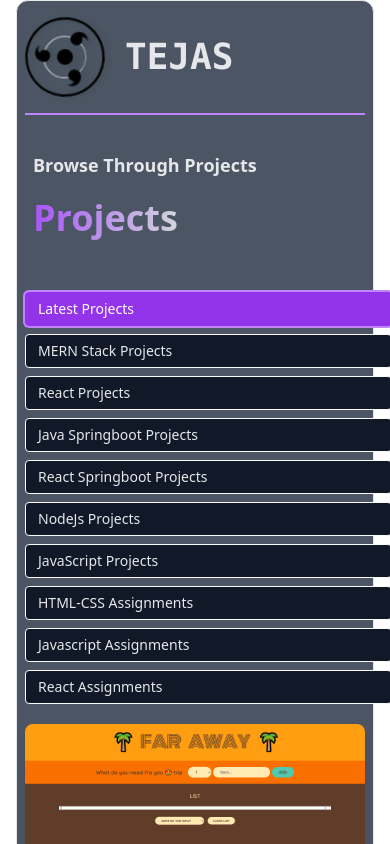
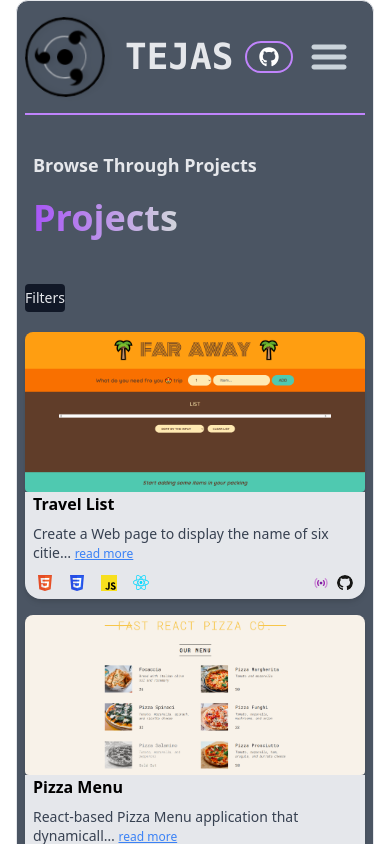
Before and after one commit to KiraCode/my-portfolio, a React (Vite) app: page /projects in a window 390 px wide. Shown: the top 844 px of the page. Built offline with nearby package versions, Linux system fonts and the light colour scheme.

Commit message:
made website responsive

```diff
--- a/src/assets/asset.js
+++ b/src/assets/asset.js
@@ -1,5 +1,7 @@
 import portfolioLogo from "./logo/portfolio-logo.png";
 import profilePic from "./logo/profile-pic.png";
+import MenuIcon from "./logo/menu-icon.svg";
+import CloseIcon from "./logo/cross_icon.png";
 import expImgWhite from "./experience/expImgWhite.svg";
 import expImgBlack from "./experience/expBlack.svg";
 
@@ -43,6 +45,8 @@ import MovieSearch from "./projects/movie-search.png";
 export const profile = {
   portfolioLogo,
   profilePic,
+  MenuIcon,
+  CloseIcon,
 };
 
 export const exp = {
@@ -163,7 +167,7 @@ export const projects = [
       },
     ],
   },
-   {
+  {
     title: "Pizza Menu",
     category: "React",
     description:
--- a/src/components/Navbar.jsx
+++ b/src/components/Navbar.jsx
@@ -1,10 +1,12 @@
-import React from "react";
+import React, { useState } from "react";
 import { profile } from "../assets/asset.js";
 import { NavLink, useNavigate } from "react-router-dom";
 import { FaGithub } from "react-icons/fa";
 
 const Navbar = () => {
   const navigate = useNavigate();
+
+  const [showMenu, setShowMenu] = useState(false);
   return (
     <div className="flex items-center justify-between text-sm py-4 mb-5 border-b-2 border-b-purple-400">
       <div
@@ -16,7 +18,9 @@ const Navbar = () => {
           src={profile.portfolioLogo}
           alt=""
         />
-        <h1 className="text-4xl sm:text-5xl font-bold uppercase font-mono text-gray-200">Tejas</h1>
+        <h1 className="text-4xl sm:text-5xl font-bold uppercase font-mono text-gray-200">
+          Tejas
+        </h1>
       </div>
       <ul className="hidden md:flex items-start gap-10 font-medium">
         <NavLink to="/">
@@ -40,13 +44,49 @@ const Navbar = () => {
         <a
           href="https://github.com/KiraCode"
           target="_blank"
-          className=" text-white px-5 py-3 font-semibold rounded-full border-2 border-purple-400 hidden md:flex items-center gap-4 "
+          className=" text-white px-3 py-1 font-semibold rounded-full border-2 border-purple-400 md:flex items-center gap-4 "
         >
           {" "}
-          GITHUB <FaGithub className="w-5 h-5" />
+          <FaGithub className="w-5 h-5" />{" "}
+          <span className="hidden md:inline">GITHUB</span>
         </a>
+        <img
+          onClick={() => setShowMenu(true)}
+          src={profile.MenuIcon}
+          className="w-10 md:hidden"
+          alt=""
+        />
+        {/* mobile menu */}
+        <div
+          className={`${
+            showMenu ? "fixed w-full" : "h-0 w-0"
+          } md:hidden right-0 top-0 bottom-0 z-20 overflow-hidden bg-gray-300 transition-all`}
+        >
+          <div className="flex items-center justify-between px-5 py-6">
+            <div className="flex items-center space-x-6">
+              <img
+                className="w-20 h-20 object-cover rounded-full"
+                src={profile.portfolioLogo}
+                alt="Logo"
+              />
+              <span className="text-black font-semibold text-4  xl tracking-wide">
+                TEJAS
+              </span>
+            </div>
+            <img className="w-7"
+              onClick={() => setShowMenu(false)}
+              src={profile.CloseIcon}
+              alt=""
+            />
+          </div>
+          <ul className="flex flex-col items-center gap-2 mt-5 px-5 text-lg font-medium">
+            <NavLink onClick={()=>setShowMenu(false)} to='/'><p>HOME</p></NavLink>
+            <NavLink onClick={()=>setShowMenu(false)} to='/projects'><p>PROJECTS</p></NavLink>
+            <NavLink onClick={()=>setShowMenu(false)} to='/about'><p>ABOUT</p></NavLink>
+            <NavLink onClick={()=>setShowMenu(false)} to='/contact'><p>CONTACT</p></NavLink>
+          </ul>
+        </div>
       </div>
-
     </div>
   );
 };
--- a/src/components/ui/Card.jsx
+++ b/src/components/ui/Card.jsx
@@ -5,19 +5,23 @@ const Card = ({ title, description, image, view, icons, category }) => {
   const maxChars = 50;
   const isLong = description.length > maxChars;
   const preview = description.slice(0, maxChars);
-
+  const [isLoading, setIsLoading] = useState(true);
   return (
     <>
       {category.includes("-Assignments") ? (
-        <div
-          className="w-full col-span-full"
-          style={{ height: "600px" }}
-        >
+        <div className="w-full col-span-full" style={{ height: "600px" }}>
+          {/* Loader */}
+          {isLoading && (
+            <div className="absolute inset-0 flex items-center justify-center bg-gray-800 text-white z-10">
+              <span className="text-lg animate-pulse">Loading...</span>
+            </div>
+          )}
           <iframe
             src={view.liveLink}
             title={title}
             className="w-full h-full"
             style={{ border: "none" }}
+            onLoad={() => setIsLoading(false)}
           ></iframe>
         </div>
       ) : (
--- a/src/index.css
+++ b/src/index.css
@@ -70,3 +70,9 @@
     transform: translateX(-50%);
   }
 }
+
+@media (max-width:740px) {
+  .active p{
+    @apply text-white bg-purple-400 p-2
+  }
+}
--- a/src/pages/Projects.jsx
+++ b/src/pages/Projects.jsx
@@ -6,8 +6,9 @@ import LineUI from "../components/ui/LineUI";
 const Projects = () => {
   const [filterProjects, setFilterProjects] = useState([]);
   const [projectCategory, setProjectCategory] = useState("");
+  const [showFilter, setShowFilter] = useState(false);
 
-  const applyFilter = (category="") => {
+  const applyFilter = (category = "") => {
     setProjectCategory(category);
     if (category) {
       setFilterProjects(
@@ -34,10 +35,20 @@ const Projects = () => {
         </div>
       </div>
       <div className="flex flex-col sm:flex-row items-start gap-5 mt-5">
-        <div className="flex flex-col gap-2 text-sm text-gray-200 mt-2">
+        <button
+          className={`py-1 px-3border rounded text-sm transition-all sm:hidden ${
+            showFilter
+              ? "bg-purple-600 text-white border-purple-600 ring-2 ring-purple-400"
+              : "bg-gray-900 text-gray-200 border-gray-400 hover:bg-gray-800 active:bg-gray-700"
+          }`}
+          onClick={() => setShowFilter((prev) => !prev)}
+        >
+          Filters
+        </button>
+        <div className={`flex-col gap-2 text-sm text-gray-200 mt-2 ${showFilter ? "flex" : "hidden sm:flex"}`}>
           <p
             onClick={() => applyFilter("")}
-            className={`w-[94vw] sm:w-auto pl-3 py-1.5 pr-16 border border-gray-50 rounded transition-all cursor-pointer whitespace-nowrap ${
+            className={`w-[94vw] sm:w-auto max-w-xs pl-3 py-1.5 pr-16 border border-gray-50 rounded transition-all cursor-pointer whitespace-nowrap ${
               projectCategory === ""
                 ? "bg-purple-600 text-white border-purple-600 ring-2 ring-purple-400"
                 : "bg-gray-900 text-gray-200 border-gray-400 hover:bg-gray-800 active:bg-gray-700"
@@ -47,7 +58,7 @@ const Projects = () => {
           </p>
           <p
             onClick={() => applyFilter("MERN Stack")}
-            className={`w-[94vw] sm:w-auto pl-3 py-1.5 pr-16 border border-gray-50 rounded transition-all cursor-pointer whitespace-nowrap ${
+            className={`w-[94vw] sm:w-auto max-w-xs pl-3 py-1.5 pr-16 border border-gray-50 rounded transition-all cursor-pointer whitespace-nowrap ${
               projectCategory === "MERN Stack"
                 ? "bg-purple-600 text-white border-purple-600 ring-2 ring-purple-400"
                 : "bg-gray-900 text-gray-200 border-gray-400 hover:bg-gray-800 active:bg-gray-700"
@@ -57,7 +68,7 @@ const Projects = () => {
           </p>
           <p
             onClick={() => applyFilter("React")}
-            className={`w-[94vw] sm:w-auto pl-3 py-1.5 pr-16 border border-gray-50 rounded transition-all cursor-pointer whitespace-nowrap ${
+            className={`w-[94vw] sm:w-auto max-w-xs pl-3 py-1.5 pr-16 border border-gray-50 rounded transition-all cursor-pointer whitespace-nowrap ${
               projectCategory === "React"
                 ? "bg-purple-600 text-white border-purple-600 ring-2 ring-purple-400"
                 : "bg-gray-900 text-gray-200 border-gray-400 hover:bg-gray-800 active:bg-gray-700"
@@ -67,7 +78,7 @@ const Projects = () => {
           </p>
           <p
             onClick={() => applyFilter("Java-Springboot")}
-            className={`w-[94vw] sm:w-auto pl-3 py-1.5 pr-16 border border-gray-50 rounded transition-all cursor-pointer whitespace-nowrap ${
+            className={`w-[94vw] sm:w-auto max-w-xs pl-3 py-1.5 pr-16 border border-gray-50 rounded transition-all cursor-pointer whitespace-nowrap ${
               projectCategory === "Java-Springboot"
                 ? "bg-purple-600 text-white border-purple-600 ring-2 ring-purple-400"
                 : "bg-gray-900 text-gray-200 border-gray-400 hover:bg-gray-800 active:bg-gray-700"
@@ -77,7 +88,7 @@ const Projects = () => {
           </p>
           <p
             onClick={() => applyFilter("React-Springboot")}
-            className={`w-[94vw] sm:w-auto pl-3 py-1.5 pr-16 border border-gray-50 rounded transition-all cursor-pointer whitespace-nowrap ${
+            className={`w-[94vw] sm:w-auto max-w-xs pl-3 py-1.5 pr-16 border border-gray-50 rounded transition-all cursor-pointer whitespace-nowrap ${
               projectCategory === "React-Springboot"
                 ? "bg-purple-600 text-white border-purple-600 ring-2 ring-purple-400"
                 : "bg-gray-900 text-gray-200 border-gray-400 hover:bg-gray-800 active:bg-gray-700"
@@ -87,7 +98,7 @@ const Projects = () => {
           </p>
           <p
             onClick={() => applyFilter("NodeJs")}
-            className={`w-[94vw] sm:w-auto pl-3 py-1.5 pr-16 border border-gray-50 rounded transition-all cursor-pointer whitespace-nowrap ${
+            className={`w-[94vw] sm:w-auto max-w-xs pl-3 py-1.5 pr-16 border border-gray-50 rounded transition-all cursor-pointer whitespace-nowrap ${
               projectCategory === "NodeJs"
                 ? "bg-purple-600 text-white border-purple-600 ring-2 ring-purple-400"
                 : "bg-gray-900 text-gray-200 border-gray-400 hover:bg-gray-800 active:bg-gray-700"
@@ -97,7 +108,7 @@ const Projects = () => {
           </p>
           <p
             onClick={() => applyFilter("Javascript")}
-            className={`w-[94vw] sm:w-auto pl-3 py-1.5 pr-16 border border-gray-50 rounded transition-all cursor-pointer whitespace-nowrap ${
+            className={`w-[94vw] sm:w-auto max-w-xs pl-3 py-1.5 pr-16 border border-gray-50 rounded transition-all cursor-pointer whitespace-nowrap ${
               projectCategory === "Javascript"
                 ? "bg-purple-600 text-white border-purple-600 ring-2 ring-purple-400"
                 : "bg-gray-900 text-gray-200 border-gray-400 hover:bg-gray-800 active:bg-gray-700"
@@ -107,7 +118,7 @@ const Projects = () => {
           </p>
           <p
             onClick={() => applyFilter("HTML-CSS-Assignments")}
-            className={`w-[94vw] sm:w-auto pl-3 py-1.5 pr-16 border border-gray-50 rounded transition-all cursor-pointer whitespace-nowrap ${
+            className={`w-[94vw] sm:w-auto max-w-xs pl-3 py-1.5 pr-16 border border-gray-50 rounded transition-all cursor-pointer whitespace-nowrap ${
               projectCategory === "HTML-CSS-Assignments"
                 ? "bg-purple-600 text-white border-purple-600 ring-2 ring-purple-400"
                 : "bg-gray-900 text-gray-200 border-gray-400 hover:bg-gray-800 active:bg-gray-700"
@@ -115,10 +126,9 @@ const Projects = () => {
           >
             HTML-CSS Assignments
           </p>
-
           <p
             onClick={() => applyFilter("Javascript-Assignments")}
-            className={`w-[94vw] sm:w-auto pl-3 py-1.5 pr-16 border border-gray-50 rounded transition-all cursor-pointer whitespace-nowrap ${
+            className={`w-[94vw] sm:w-auto max-w-xs pl-3 py-1.5 pr-16 border border-gray-50 rounded transition-all cursor-pointer whitespace-nowrap ${
               projectCategory === "Javascript-Assignments"
                 ? "bg-purple-600 text-white border-purple-600 ring-2 ring-purple-400"
                 : "bg-gray-900 text-gray-200 border-gray-400 hover:bg-gray-800 active:bg-gray-700"
@@ -126,10 +136,9 @@ const Projects = () => {
           >
             Javascript Assignments
           </p>
-
           <p
             onClick={() => applyFilter("React Assignments")}
-            className={`w-[94vw] sm:w-auto pl-3 py-1.5 pr-16 border border-gray-50 rounded transition-all cursor-pointer whitespace-nowrap ${
+            className={`w-[94vw] sm:w-auto max-w-xs pl-3 py-1.5 pr-16 border border-gray-50 rounded transition-all cursor-pointer whitespace-nowrap ${
               projectCategory === "React Assignments"
                 ? "bg-purple-600 text-white border-purple-600 ring-2 ring-purple-400"
                 : "bg-gray-900 text-gray-200 border-gray-400 hover:bg-gray-800 active:bg-gray-700"
```
Also changed, not shown: src/assets/logo/cross_icon.png (added), src/assets/logo/menu-icon.svg (added).
